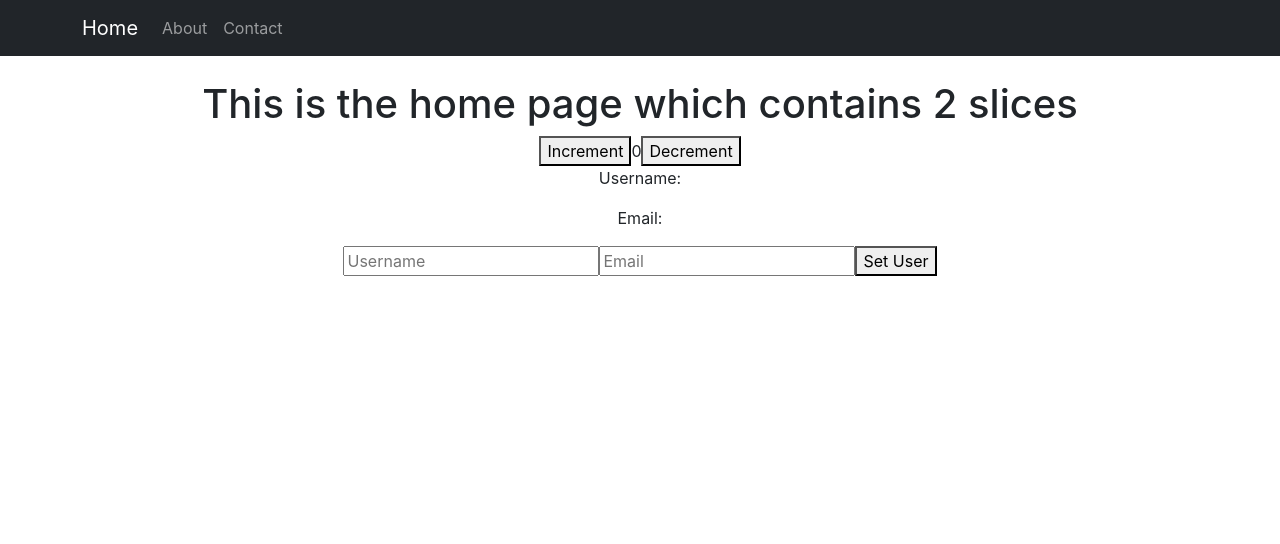
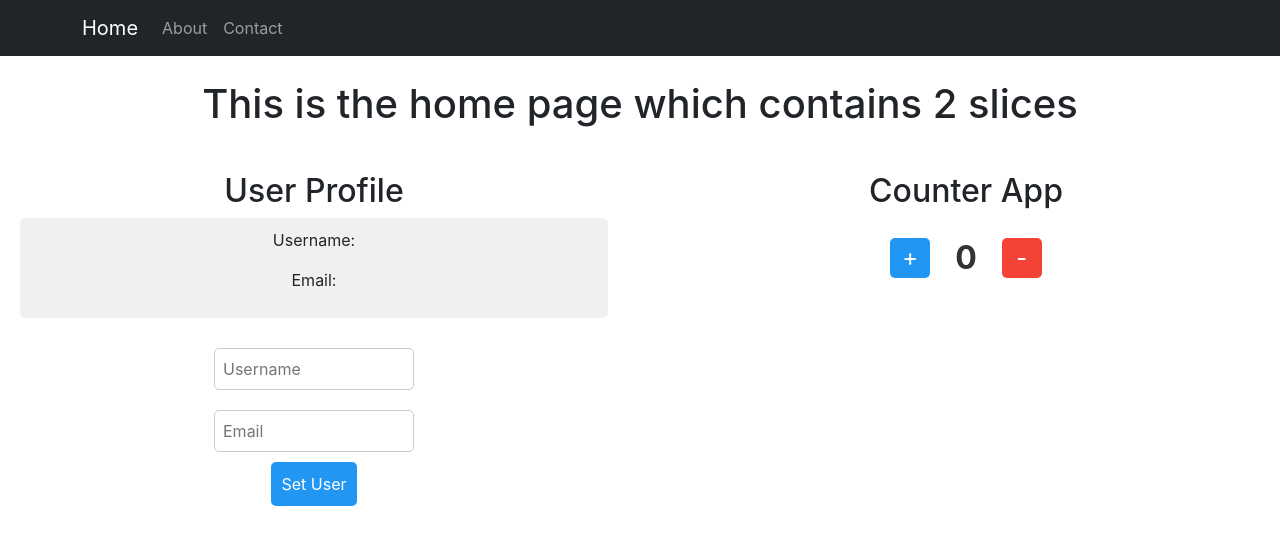
Before and after one commit to Jaydeepsolanki7/multipleSlice, a React (Create React App) app: page / in a window 1280 px wide. Shown: the top 544 px of the page. Built offline with nearby package versions, Linux system fonts and the light colour scheme.

Commit message:
added bootstrap in the slices

```diff
--- a/src/app/store.js
+++ b/src/app/store.js
@@ -1,6 +1,6 @@
 import { configureStore } from '@reduxjs/toolkit'
-import counterReducer from '../features/counter/counterSlice'
-import useReducer from '../features/users/userSlice'
+import counterReducer from '../features/counter/CounterSlice'
+import useReducer from '../features/users/UserSlice'
 export const store = configureStore({
   reducer: {
     counter: counterReducer,
--- /dev/null
+++ b/src/features/counter/Counter.css
@@ -0,0 +1,52 @@
+/* Counter.css */
+.counter-container {
+    text-align: center;
+    margin: 20px;
+  }
+
+  .counter-wrapper {
+    display: flex;
+    align-items: center;
+    justify-content: center; /* Center horizontally */
+    height: 10vh;
+  }
+
+  .counter-button {
+    font-size: 1.5em;
+    width: 40px;
+    height: 40px;
+    margin: 0 10px;
+    cursor: pointer;
+    border: none;
+    background-color: #4caf50;
+    color: #fff;
+    border-radius: 5px;
+    transition: background-color 0.3s;
+  }
+
+  .counter-button:hover {
+    background-color: #45a049;
+  }
+
+  .increment {
+    background-color: #2196f3;
+  }
+
+  .increment:hover {
+    background-color: #0d47a1;
+  }
+
+  .decrement {
+    background-color: #f44336;
+  }
+
+  .decrement:hover {
+    background-color: #b71c1c;
+  }
+
+  .counter-value {
+    font-size: 2em;
+    margin: 0 15px;
+    color: #333;
+    font-weight: bold;
+  }
--- /dev/null
+++ b/src/features/counter/Counter.js
@@ -0,0 +1,32 @@
+import React from 'react';
+import { useSelector, useDispatch } from 'react-redux';
+import { decrement, increment } from './CounterSlice';
+import './Counter.css'; // Import the CSS file for styling
+
+export function Counter() {
+  const count = useSelector((state) => state.counter.value);
+  const dispatch = useDispatch();
+
+  return (
+    <div className="counter-container">
+      <h2>Counter App</h2>
+      <div className="counter-wrapper">
+        <button
+          className="counter-button increment"
+          aria-label="Increment value"
+          onClick={() => dispatch(increment())}
+        >
+          +
+        </button>
+        <span className="counter-value">{count}</span>
+        <button
+          className="counter-button decrement"
+          aria-label="Decrement value"
+          onClick={() => dispatch(decrement())}
+        >
+          -
+        </button>
+      </div>
+    </div>
+  );
+}
--- a/src/features/counter/counter.js
+++ /dev/null
@@ -1,28 +0,0 @@
-import React from 'react'
-import { useSelector, useDispatch } from 'react-redux'
-import { decrement, increment } from './counterSlice'
-
-export function Counter() {
-  const count = useSelector((state) => state.counter.value)
-  const dispatch = useDispatch()
-
-  return (
-    <div>
-      <div>
-        <button
-          aria-label="Increment value"
-          onClick={() => dispatch(increment())}
-        >
-          Increment
-        </button>
-        <span>{count}</span>
-        <button
-          aria-label="Decrement value"
-          onClick={() => dispatch(decrement())}
-        >
-          Decrement
-        </button>
-      </div>
-    </div>
-  )
-}
--- /dev/null
+++ b/src/features/users/User.css
@@ -0,0 +1,40 @@
+/* User.css */
+.user-container {
+    text-align: center;
+    margin: 20px;
+  }
+
+  .user-info {
+    background-color: #f0f0f0;
+    padding: 10px;
+    border-radius: 5px;
+    margin-bottom: 20px;
+  }
+
+  .user-form {
+    display: flex;
+    flex-direction: column;
+    align-items: center;
+  }
+
+  .user-input {
+    margin: 10px;
+    padding: 8px;
+    border: 1px solid #ccc;
+    border-radius: 5px;
+    width: 200px;
+  }
+
+  .user-button {
+    background-color: #2196f3;
+    color: #fff;
+    padding: 10px;
+    border: none;
+    border-radius: 5px;
+    cursor: pointer;
+    transition: background-color 0.3s;
+  }
+
+  .user-button:hover {
+    background-color: #0d47a1;
+  }
--- /dev/null
+++ b/src/features/users/User.js
@@ -0,0 +1,47 @@
+// User.js
+import React, { useState } from 'react';
+import { useDispatch, useSelector } from 'react-redux';
+import { setUser } from './UserSlice';
+import './User.css'; // Import the CSS file for styling
+
+const User = () => {
+  const user = useSelector(state => state.user);
+  const dispatch = useDispatch();
+
+  const [username, setUsername] = useState('');
+  const [email, setEmail] = useState('');
+
+  const handleSetUser = () => {
+    dispatch(setUser({ username, email }));
+    console.log("User set successfully");
+  };
+
+  return (
+    <div className="user-container">
+      <h2>User Profile</h2>
+      <div className="user-info">
+        <p>Username: {user.username}</p>
+        <p>Email: {user.email}</p>
+      </div>
+      <div className="user-form">
+        <input
+          className="user-input"
+          type="text"
+          placeholder="Username"
+          value={username}
+          onChange={e => setUsername(e.target.value)}
+        />
+        <input
+          className="user-input"
+          type="text"
+          placeholder="Email"
+          value={email}
+          onChange={e => setEmail(e.target.value)}
+        />
+        <button className="user-button" onClick={handleSetUser}>Set User</button>
+      </div>
+    </div>
+  );
+};
+
+export default User;
--- a/src/features/users/user.js
+++ /dev/null
@@ -1,39 +0,0 @@
-// User.js
-import React, { useState } from 'react';
-import { useDispatch, useSelector } from 'react-redux';
-import { setUser } from './userSlice';
-
-const User = () => {
-  const user = useSelector(state => state.user);
-  const dispatch = useDispatch();
-
-  const [username, setUsername] = useState('');
-  const [email, setEmail] = useState('');
-
-  const handleSetUser = () => {
-    dispatch(setUser({ username, email }));
-    console.log("done")
-  };
-
-  return (
-    <div>
-      <p>Username: {user.username}</p>
-      <p>Email: {user.email}</p>
-      <input
-        type="text"
-        placeholder="Username"
-        value={username}
-        onChange={e => setUsername(e.target.value)}
-      />
-      <input
-        type="text"
-        placeholder="Email"
-        value={email}
-        onChange={e => setEmail(e.target.value)}
-      />
-      <button onClick={handleSetUser}>Set User</button>
-    </div>
-  );
-};
-
-export default User;
--- a/src/pages/Home.jsx
+++ b/src/pages/Home.jsx
@@ -1,15 +1,21 @@
-import React from 'react'
-import { Counter } from '../features/counter/counter'
-import User from '../features/users/user'
+import React from 'react';
+import { Counter } from '../features/counter/Counter'; // Ensure the correct path to Counter component
+import User from '../features/users/User'; // Ensure the correct path to User component
 
 function Home() {
   return (
-    <div>
+    <div className="home-container">
       <h1>This is the home page which contains 2 slices</h1>
-      <Counter/>
-      <User/>
+      <div className="row mt-4">
+        <div className="col-6">
+          <User />
+        </div>
+        <div className="col-6">
+          <Counter />
+        </div>
+      </div>
     </div>
-  )
+  );
 }
 
-export default Home
+export default Home;
```
Also changed, not shown: src/features/counter/CounterSlice.js (renamed from src/features/counter/counterSlice.js), src/features/users/UserSlice.js (renamed from src/features/users/userSlice.js).
